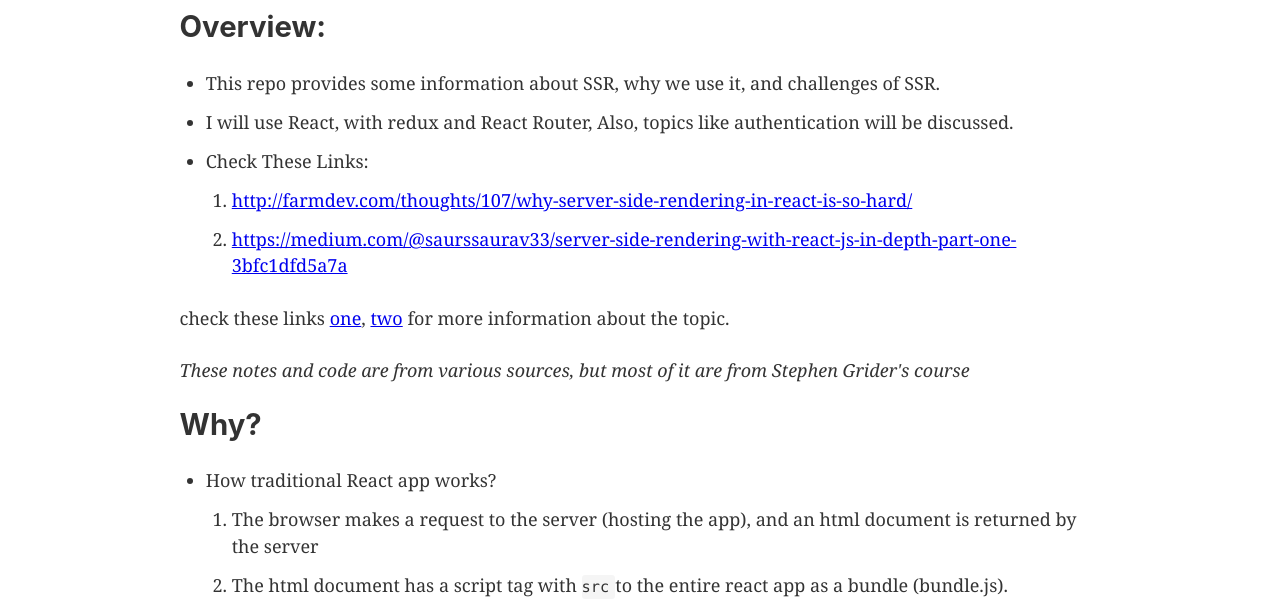
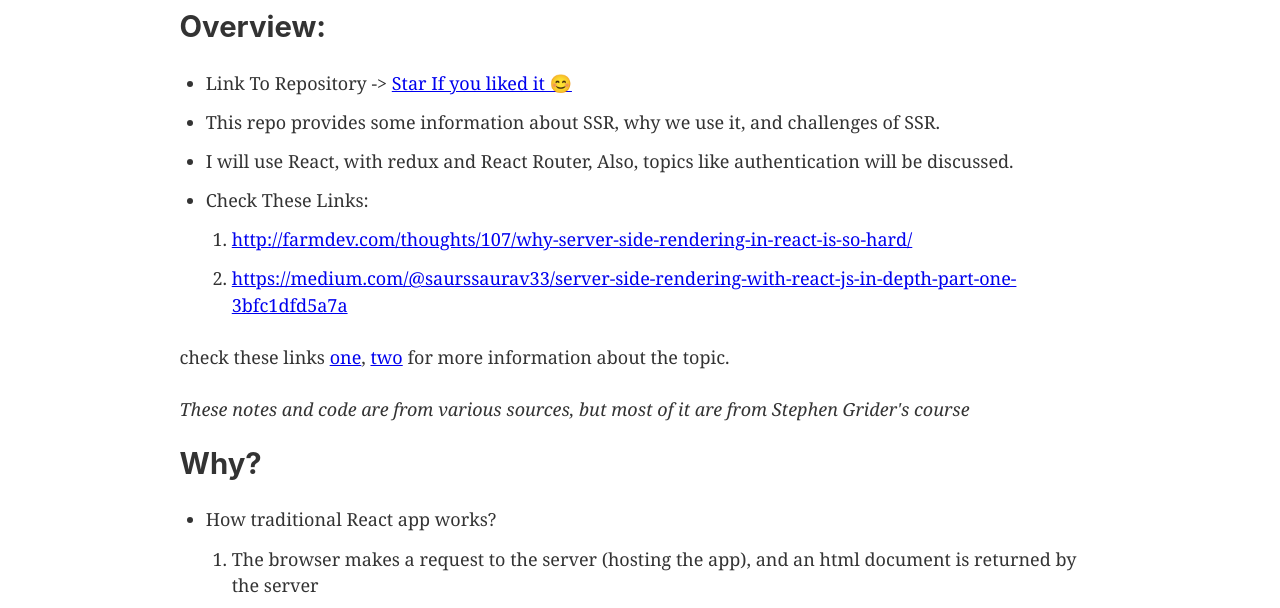
Before and after one commit to mu-majid/gatsby-blog, a Gatsby site: page /react-ssr-notes/ in a window 1280 px wide. Shown: the part 182-790 px from the top of the page. Built offline with nearby package versions, Linux system fonts and the light colour scheme; Gatsby itself is replaced by a stand-in of ours; some packages are replaced by stand-ins of ours.

Commit message:
Repository link added - SSR

```diff
--- a/src/markdown-pages/react-ssr-notes.md
+++ b/src/markdown-pages/react-ssr-notes.md
@@ -5,6 +5,8 @@ description: 'Basic Concepts of ReactJS SSR custom Setup.'
 ---
 
 ## Overview:
+
+  - Link To Repository -> [Star If you liked it 😊](https://github.com/mu-majid/SSR-React-Redux)
 
   - This repo provides some information about SSR, why we use it, and challenges of SSR.
   - I will use React, with redux and React Router, Also, topics like authentication will be discussed.
```
